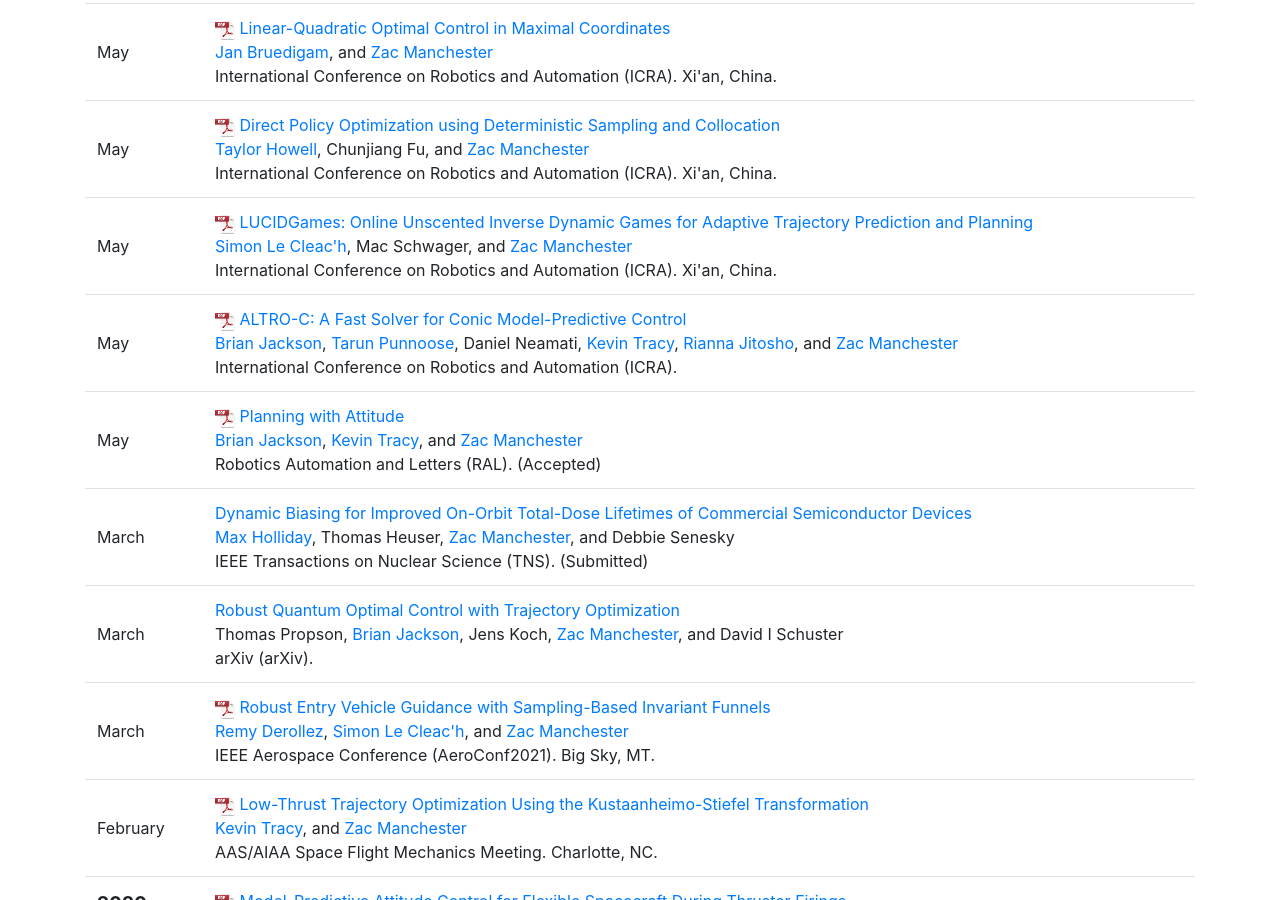
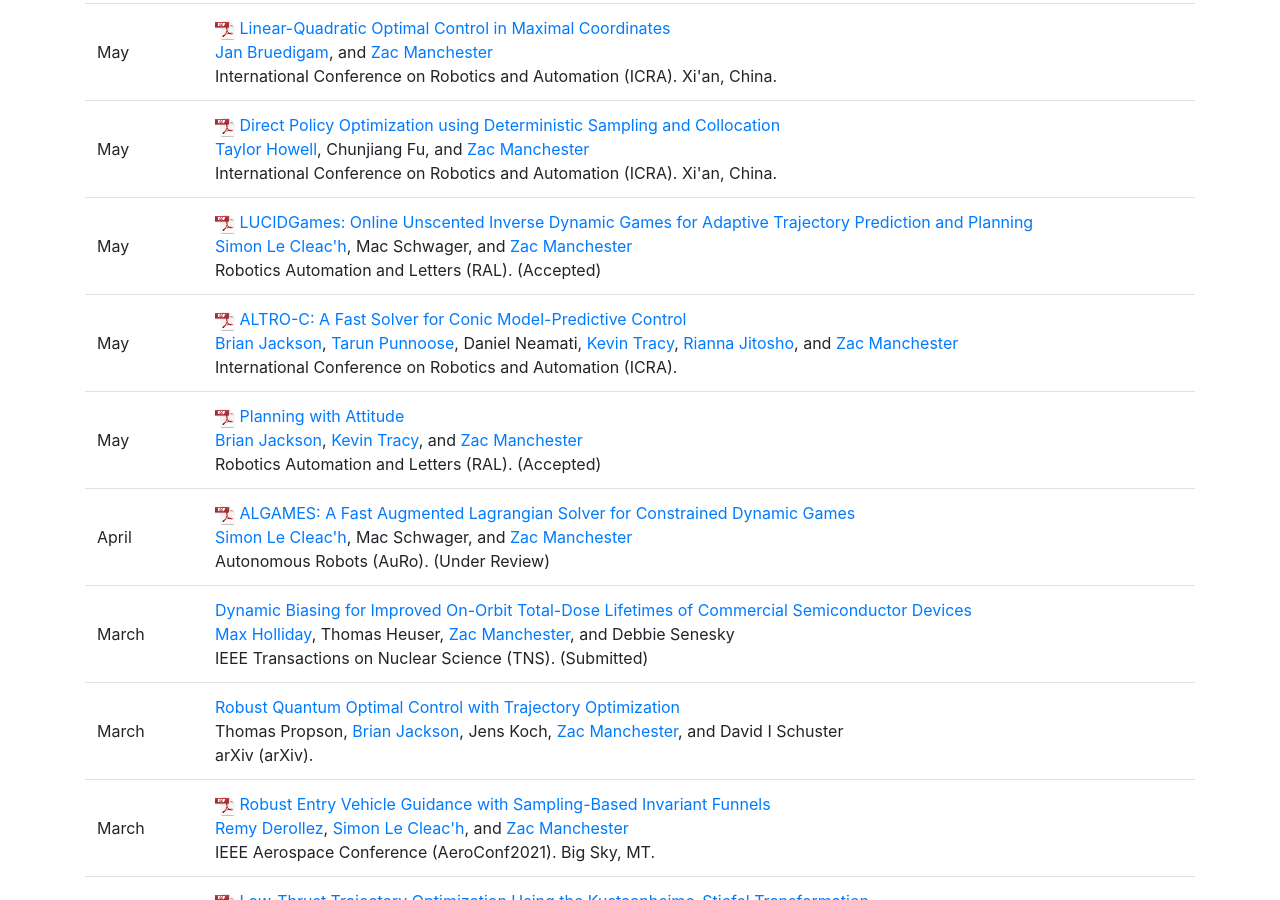
Before and after one commit to RoboticExplorationLab/roboticexplorationlab.github.io, a Jekyll site: the page built from publications.html, in a window 1280 px wide and 900 px high, scrolled down 376 px. Built offline with Jekyll 4.4.1, drawn with Linux system fonts in a browser that asks for light colours.

Commit message:
adding autonomous robots paper

```diff
--- a/_data/people.yml
+++ b/_data/people.yml
@@ -36,7 +36,7 @@
     github: simon-lc
     role: phd
     image: /img/people/simon.jpg
-    bio: Optimizing game-theoretic interactions
+    bio: Game-theoretic optimization and optimization through contact
 
 andrew:
     display_name: "Andrew Gatherer"
--- a/_data/pubs.yml
+++ b/_data/pubs.yml
@@ -16,6 +16,17 @@
   publisher: arXiv
   abbrv: arXiv
   pdf: "https://arxiv.org/abs/2103.15716"
+
+
+- title: "ALGAMES: A Fast Augmented Lagrangian Solver for Constrained Dynamic Games"
+  authors: [simon, Mac Schwager, zac]
+  date: 2021-04-16
+  publisher: Autonomous Robots
+  pub-type: journal
+  abbrv: AuRo
+  pdf: algames_auro.pdf
+  projects: [ALGAMES]
+  status: Under Review
 
 - title: Low-Thrust Trajectory Optimization Using the Kustaanheimo-Stiefel Transformation
   authors: [kevin, zac]
@@ -58,12 +69,12 @@
 - title: "LUCIDGames: Online Unscented Inverse Dynamic Games for Adaptive Trajectory Prediction and Planning"
   authors: [simon, Mac Schwager, zac]
   date: 2021-05-30
-  publisher: International Conference on Robotics and Automation
-  pub-type: conference
-  abbrv: ICRA
-  venue: Xi'an, China
+  publisher: Robotics Automation and Letters
+  pub-type: journal
+  abbrv: RAL
   pdf: LUCIDgames.pdf
   projects: [ALGAMES]
+  status: Accepted
 
 - title: Direct Policy Optimization using Deterministic Sampling and Collocation
   authors: [taylor, Chunjiang Fu, zac]
```
Also changed, not shown: _projects/robust.md (+1 -0 lines), 1 other file.
